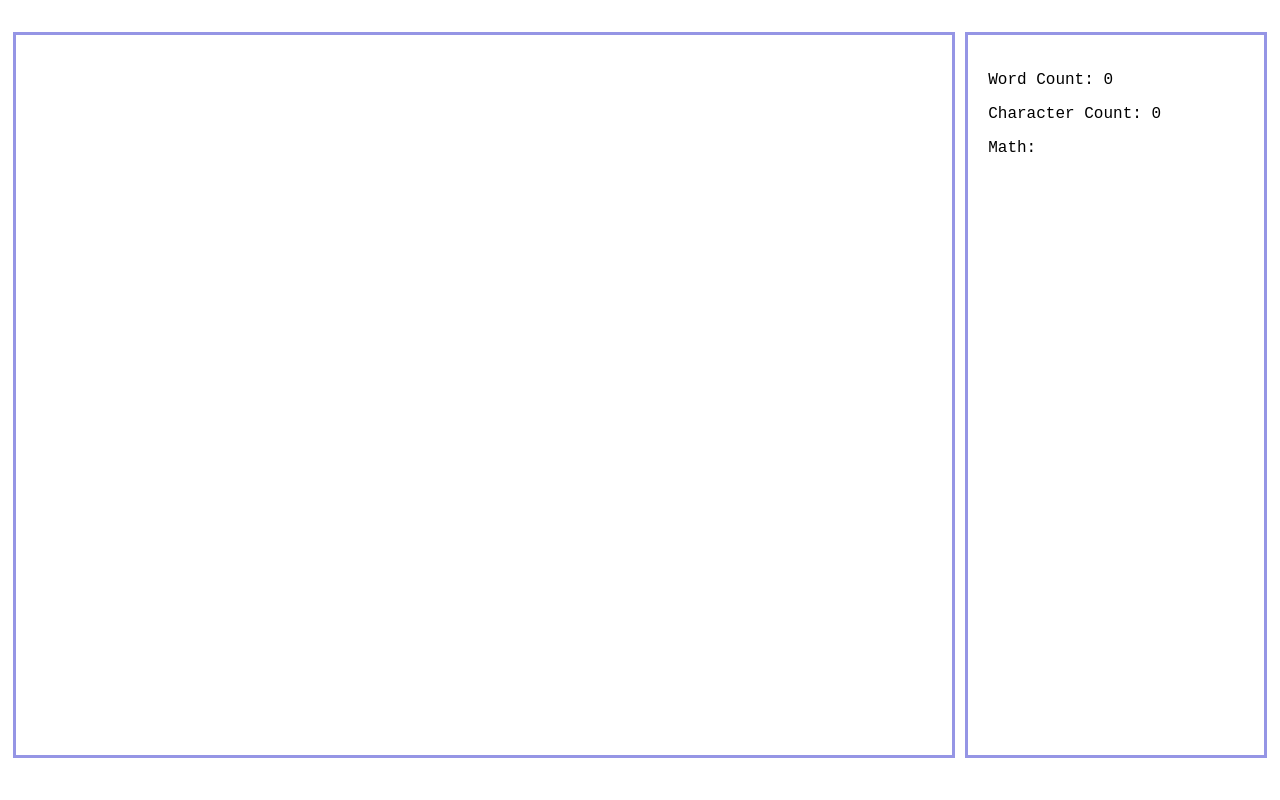
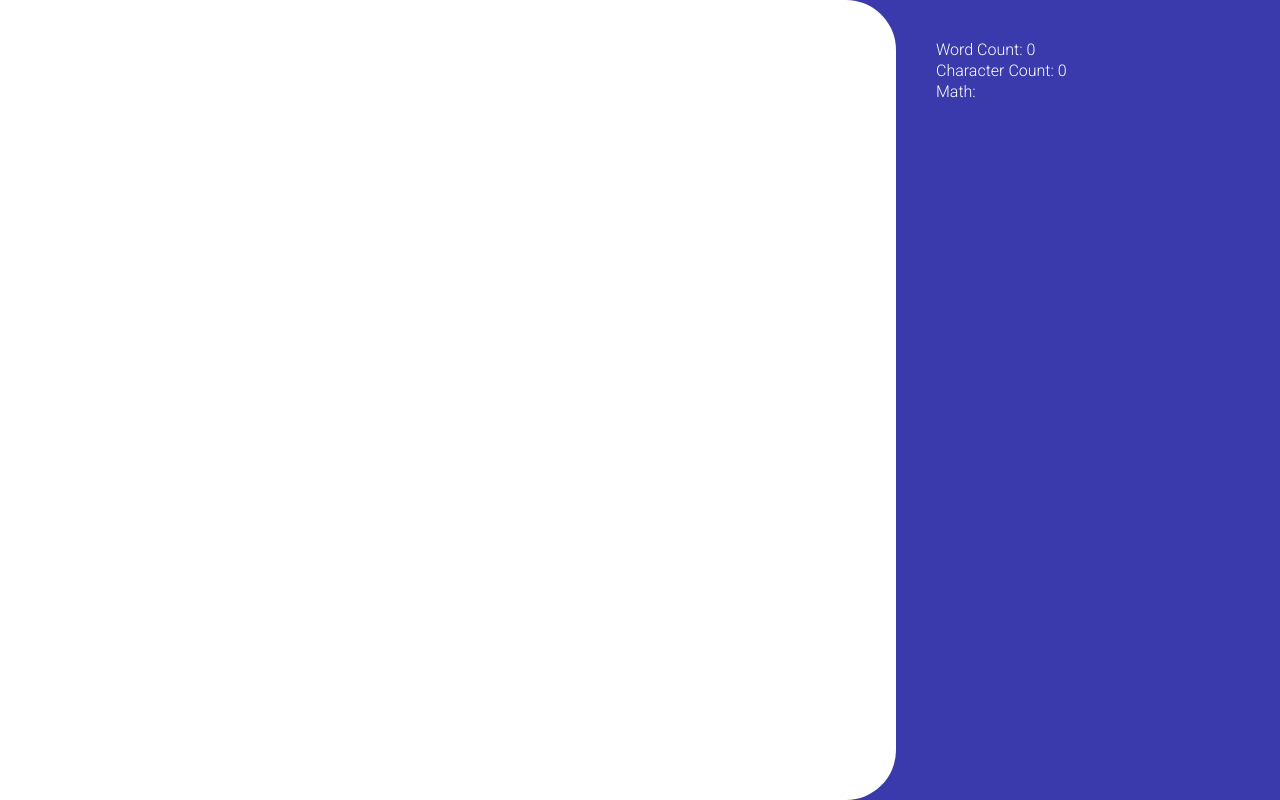
Before and after one commit to Aaryam/typewriter, a plain HTML site: page index.htm in a window 1280 px wide. Drawn offline with Linux system fonts and the light colour scheme.

Commit message:
Frontend changes, added maths stuff, and changed sounds

```diff
--- a/index.htm
+++ b/index.htm
@@ -9,11 +9,11 @@
 <body>
     <div class="main">
         <div class="content">
-            <textarea name="" id="words-input" cols="30" rows="48" class="textbox"></textarea>
+            <div name="" id="words-input" cols="30" rows="48" class="textbox" placeholder="you are ugly aaman" contenteditable></div>
             <div class="contentbox">
-                <p id="word-count">Word Count: 0</p>
-                <p id="char-count">Character Count: 0</p>
-                <p id="math-result">Math: </p>
+                <p id="word-count" class="content-text">Word Count: 0</p>
+                <p id="char-count" class="content-text">Character Count: 0</p>
+                <p id="math-result" class="content-text">Math: </p>
             </div>
         </div>
     </div>
--- a/main.js
+++ b/main.js
@@ -2,6 +2,8 @@ var textAreaString = document.getElementById('words-input');
 var wordCounter = document.getElementById('word-count');
 var charCounter = document.getElementById('char-count');
 var mathResult = document.getElementById('math-result');
+
+var lastAudioElement = null;
 
 var selectedText = "";
 
@@ -13,7 +15,7 @@ document.body.onload = function () {
 
 function getWordCount () {
     let res = [];
-    let str = textAreaString.value.replace(/[\t\n\r\.\?\!]/gm, " ").split(" ");
+    let str = textAreaString.innerText.replace(/[\t\n\r\.\?\!]/gm, " ").split(" ");
     str.map((s) => {
       let trimStr = s.trim();
       if (trimStr.length > 0) {
@@ -23,7 +25,7 @@ function getWordCount () {
 
     let wordCount = res.length;
 
-    if (textAreaString.value == "") {
+    if (textAreaString.innerText == "") {
         wordCount = 0;
     }
 
@@ -40,9 +42,9 @@ function setMathSelected () {
 }
 
 function getCharCount () {
-    let charCount = textAreaString.value.length;
+    let charCount = textAreaString.innerText.length;
 
-    if (textAreaString.value == "") {
+    if (textAreaString.innerText == "") {
         charCount = 0;
     }
 
@@ -54,12 +56,13 @@ function saveText (txt) {
 }
 
 function renderText () {
-    textAreaString.value = localStorage.getItem("textContent");
+    textAreaString.innerText = localStorage.getItem("textContent");
 }
 
-function createAudio () {
+function createAudio (isOther) {
     let rand = Math.round(Math.random() * 3);
 
+    if (isOther == null || isOther == false) {
         if (rand == 0) {
             playSound('assets/audio/sound.wav');
         }
@@ -69,6 +72,10 @@ function createAudio () {
         else if (rand == 2) {
             playSound('assets/audio/sound.wav');
         }
+        else {
+            playSound('assets/audio/sound.wav');
+        }
+    }
 }
 
 function playSound (audioSrc) {
@@ -76,16 +83,24 @@ function playSound (audioSrc) {
     audio.src = audioSrc;
     audio.autoplay = true;
     audio.volume = 0.2;
-
     document.body.appendChild(audio);
-    setTimeout(function() { audio.remove() }, 500);
+    setTimeout(function() { audio.remove() }, 300);
 }
 
 textAreaString.addEventListener('input', function (e) {
     getWordCount();
     createAudio();
     getCharCount();
-    saveText(textAreaString.value);
+    saveText(textAreaString.innerText);
+});
+
+textAreaString.addEventListener('keydown', function (e) {
+    if (e.keyCode == 13) {
+        playSound('assets/audio/enter-sound.wav');
+    }
+    else if (e.keyCode == 8 || e.keyCode == 46) {
+        playSound('assets/audio/delete-sound.wav');
+    }
 });
 
 document.addEventListener('selectionchange', function (e) {
@@ -107,3 +122,5 @@ document.addEventListener('selectionchange', function (e) {
         charCounter.innerText = "Character Count: " + selectedText.toString().length;
     }
 });
+
+// git push -u origin main
--- a/style.css
+++ b/style.css
@@ -1,37 +1,78 @@
+/* FONTS */
+
+@import url('https://fonts.googleapis.com/css2?family=Roboto:ital,wght@0,100;0,300;0,400;0,500;0,700;0,900;1,100;1,300;1,400;1,500;1,700;1,900&display=swap');
+
+/* ELEMENTS */
+
+* {
+    margin: 0;
+}
+
 html {
 
 }
 
 body {
     margin: 0;
+    padding: 0;
+    background-color: rgb(58, 58, 173);
+}
+
+p {
+    margin-bottom: 2px;
 }
 
 .main {
-    margin: 1%;
-    margin-top: 2.5%;
+    max-height: 100vh;
+    min-height: 100vh;
+    margin: 0;
+    padding: 0;
 }
 
 .content {
-
+    max-height: 100%;
+    min-height: 100%;
 }
 
 .textbox {
-    width: 70vw;
-    height: 85vh;
-    padding: 20px;
-    font-family: 'Courier New', Courier;
-    border: solid rgb(149, 149, 229);
+    background-color: white;
+    max-width: calc(70vw - 80px);
+    min-width: calc(70vw - 80px);
+    max-height: calc(100vh - 80px);
+    min-height: calc(100vh - 80px);
+    padding: 40px;
+    font-family: 'Roboto';
+    font-weight: 350;
+    font-size: medium;
+    border: none;
     outline: none;
     float: left;
     resize: none;
+    border-top-right-radius: 50px;
+    border-bottom-right-radius: 50px;
+    overflow: scroll;
+    -ms-overflow-style: none;  /* IE and Edge */
+    scrollbar-width: none;  /* Firefox */
+    scrollbar-width: 0px;
 }
 
+.textbox::-webkit-scrollbar {
+    display: none;
+  }
+
 .contentbox {
-    width: 20vw;
-    height: 85vh;
-    padding: 20px;
-    font-family: 'Courier New', Courier;
-    border: solid rgb(149, 149, 229);
+    max-width: calc(30vw - 80px);
+    min-width: calc(30vw - 80px);
+    max-height: calc(100vh - 80px);
+    min-height: calc(100vh - 80px);
+    padding: 40px;
+    font-family: 'Roboto';
+    font-weight: 350;
+    background-color: rgb(58, 58, 173);
     outline: none;
     float: right;
 }
+
+.content-text {
+    color: white;
+}
```
Also changed, not shown: 6 other files. Lines whose indentation alone changed are shown as unchanged.
